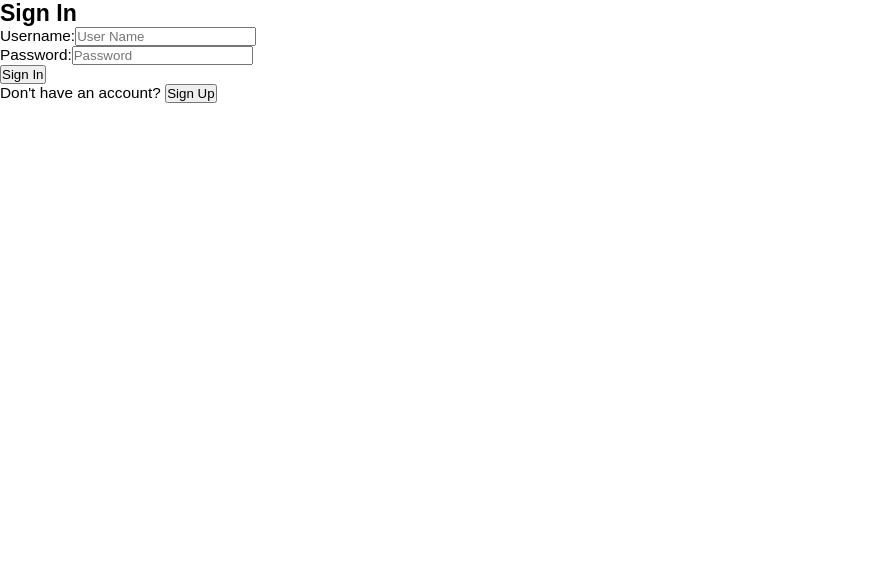
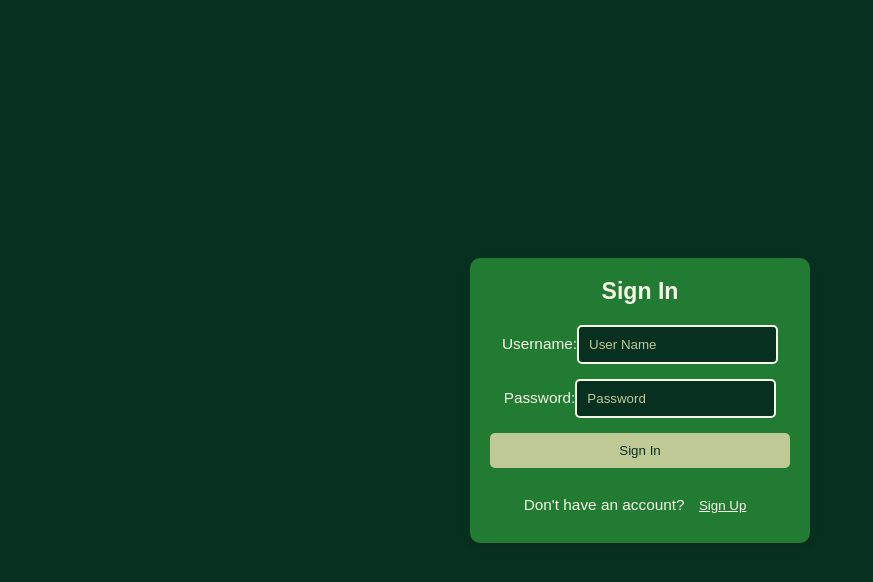
Before and after one commit to JJ3571/CS312-Group-Project, a React (Vite) app in the folder Client/: page /signin in a window 1280 px wide. Shown: the top 582 px of the page, without its empty margins (0-873 px from the left). Built offline with nearby package versions, Linux system fonts and the light colour scheme; no server answers.

Commit message:
fixed sign in page styling. tied it to named color variable.

```diff
--- a/Client/src/components/Home.jsx
+++ b/Client/src/components/Home.jsx
@@ -49,7 +49,7 @@ const Home = ({ user }) => {
   };
 
   return (
-    <div id="body">
+    <div id="homepage-body">
       <Header />
       <Sidebar />
       <Main />
--- a/Client/src/components/Signin.jsx
+++ b/Client/src/components/Signin.jsx
@@ -2,7 +2,6 @@ import React, { useState } from 'react';
 import axios from 'axios';
 import { useNavigate, Link } from 'react-router-dom';
 import PropTypes from 'prop-types';
-
 
 const Signin = ({ setUser }) => {
   const [formData, setFormData] = useState({ user_username: '', password: '' });
@@ -43,7 +42,8 @@ const Signin = ({ setUser }) => {
   };
 
   return (
-    <div>
+    <div className="signin-page">
+      <div className="container">
         <h2>Sign In</h2>
         <form onSubmit={handleSignin}>
           {error && <p style={{ color: 'red' }}>{error}</p>}
@@ -74,8 +74,8 @@ const Signin = ({ setUser }) => {
         <p>
           Don't have an account?{' '}
           <button onClick={() => navigate('/signup')}>Sign Up</button>
-
         </p>
+      </div>
     </div>
   );
 };
--- a/Client/src/style.css
+++ b/Client/src/style.css
@@ -44,7 +44,7 @@
     font-family:Arial, Helvetica, sans-serif;
   }
 
-  #body {
+  #homepage-body {
     width: 100%;
     height: 100vh;
     background-color: var(--darker);
@@ -82,6 +82,10 @@
     flex-wrap: nowrap;
     align-items: center;
     justify-content: baseline;
+  }
+
+  ::placeholder {
+    color: var(--lighter);
   }
   .button {
     width: 80%;
@@ -258,3 +262,80 @@
   .dropdown a:hover {
     background-color: #ddd;
   }
+
+/* Signin page */
+.signin-page {
+  display: flex;
+  justify-content: center;
+  align-items: center;
+  height: 100vh;
+  background-color: var(--darker);
+  color: var(--lightest);
+  font-family: Arial, sans-serif;
+  margin: 0;
+}
+.signin-page .container {
+  background-color: var(--medium);
+  padding: 20px;
+  border-radius: 10px;
+  box-shadow: 0 4px 8px rgba(0, 0, 0, 0.1);
+  width: 300px;
+  text-align: center;
+}
+.signin-page h2 {
+  margin-bottom: 20px;
+}
+.signin-page form {
+  display: flex;
+  flex-direction: column;
+}
+
+.signin-page label {
+  margin-bottom: 5px;
+  text-align: left;
+}
+
+.signin-page input {
+  padding: 10px;
+  margin-bottom: 15px;
+  border: 2px solid var(--lightest);
+  border-radius: 5px;
+  background-color: var(--darker);
+  color: var(--lightest);
+}
+
+.signin-page input:focus {
+  outline: none;
+  border-color: var(--lighter);
+  box-shadow: 0 0 5px var(--lighter);
+}
+
+.signin-page button {
+  padding: 10px;
+  border: none;
+  border-radius: 5px;
+  background-color: var(--lighter);
+  color: var(--darker);
+  cursor: pointer;
+  transition: box-shadow 0.3s ease;
+}
+
+.signin-page button:hover {
+  box-shadow: 0 0 10px var(--lighter);
+}
+
+.signin-page p {
+  margin-top: 20px;
+}
+
+.signin-page p button {
+  background: none;
+  border: none;
+  color: var(--lightest);
+  cursor: pointer;
+  text-decoration: underline;
+}
+
+.signin-page p button:hover {
+  color: var(--lighter);
+}
```
Also changed, not shown: Client/src/components/signin-styling.css (added). Lines whose indentation alone changed are shown as unchanged.
